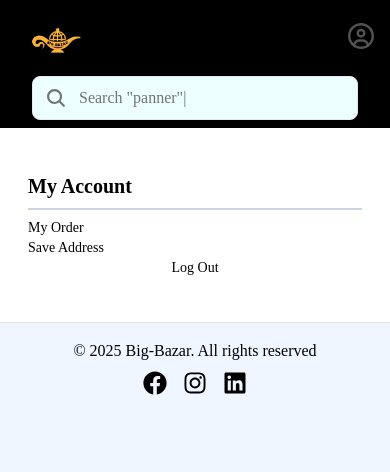
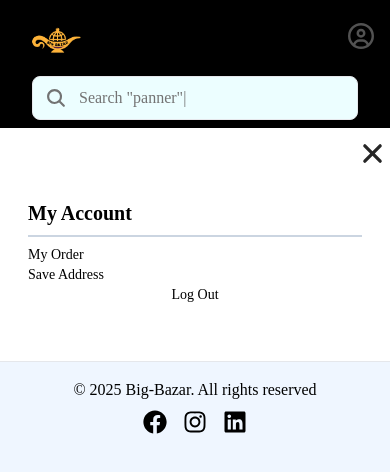
Before and after one commit to shahriar2880/big-bazar, a React (Vite) app in the folder client/: page /user in a window 390 px wide. Shown: the top 472 px of the page. Built offline with nearby package versions, Linux system fonts and the light colour scheme; no server answers.

Commit message:
mobile device properly works

```diff
--- a/client/src/component/UserMenu.jsx
+++ b/client/src/component/UserMenu.jsx
@@ -34,7 +34,7 @@ const UserMenu = ({close}) => {
   };
 
   return (
-    <div className="bg-white w-full text-black p-4">
+    <div className="bg-white w-full text-black p-4 min-w-[1px]  overflow-visible">
       <div className="font-semibold text-xl">My Account</div>
       <div className="text-sm">{user.name || user.mobile}</div>
       <Divider />
--- a/client/src/pages/UserMenuMobile.jsx
+++ b/client/src/pages/UserMenuMobile.jsx
@@ -1,10 +1,14 @@
 import React from 'react'
 import UserMenu from '../component/UserMenu'
+import { IoClose } from 'react-icons/io5'
 
 const UserMenuMobile = () => {
   return (
-    <section className=' bg-white h-full w-full py-4'>
-        <div className='container mx-auto p-3'>
+    <section className='bg-white h-full w-full py-2'>
+        <button onClick={()=> window.history.back()} className='text-neutral-800 block w-fit ml-auto'>
+            <IoClose size={35} className='hover:text-red-500'/>
+        </button>
+        <div className='container mx-auto p-3 pb-8'>
             <UserMenu/>
         </div>
     </section>
```
